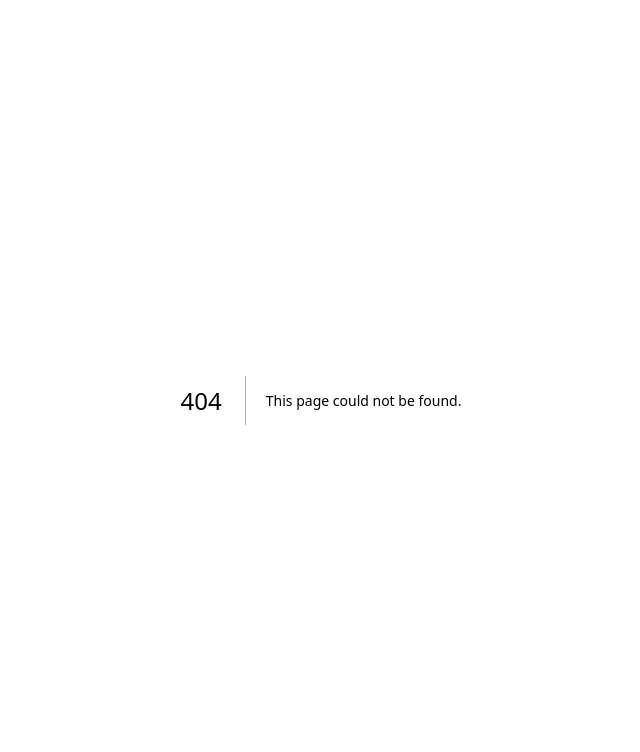
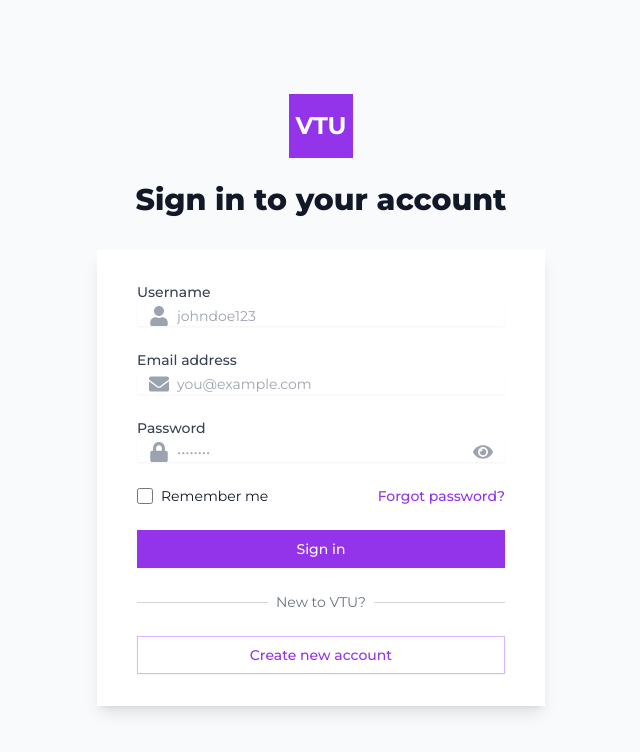
Before and after one commit to kenchigozie23/Africa-Data-Bundle, a Next.js app: page /login in a window 1280 px wide. Before the commit this address had no page. Shown: the top 752 px of the page, without its empty margins (319-959 px from the left). Built offline with nearby package versions, Linux system fonts and the light colour scheme.

Commit message:
first commit

```diff
--- /dev/null
+++ b/app/login/page.jsx
@@ -0,0 +1,246 @@
+"use client";
+
+import React, { useState } from 'react';
+import { motion } from 'framer-motion';
+import { FaEye, FaEyeSlash, FaUser, FaEnvelope, FaLock, FaPhone } from 'react-icons/fa';
+
+const AuthForms = () => {
+  const [isLogin, setIsLogin] = useState(true);
+  const [showPassword, setShowPassword] = useState(false);
+  const [showConfirmPassword, setShowConfirmPassword] = useState(false);
+
+  const containerVariants = {
+    hidden: { opacity: 0, y: 20 },
+    visible: {
+      opacity: 1,
+      y: 0,
+      transition: { duration: 0.5 }
+    }
+  };
+
+  const toggleForm = () => {
+    setIsLogin(!isLogin);
+    setShowPassword(false);
+    setShowConfirmPassword(false);
+  };
+
+  // Modify the input class to include bg-transparent
+  const inputClass = "pl-10 block w-full shadow-sm sm:text-sm border-gray-300 rounded-md transition-colors duration-200 ease-in-out focus:border-purple-500 focus:ring-2 focus:ring-purple-500 focus:outline-none bg-transparent";
+
+  return (
+    <div className="min-h-screen bg-gray-50 flex flex-col justify-center py-12 px-4 sm:px-6 lg:px-8">
+      <div className="sm:mx-auto sm:w-full sm:max-w-md">
+        <motion.div
+          initial={{ y: -50, opacity: 0 }}
+          animate={{ y: 0, opacity: 1 }}
+          transition={{ duration: 0.5 }}
+          className="flex justify-center"
+        >
+          <div className="h-16 w-16 bg-purple-600 rounded-lg flex items-center justify-center">
+            <span className="text-white text-2xl font-bold">VTU</span>
+          </div>
+        </motion.div>
+
+        <motion.h2
+          initial={{ opacity: 0 }}
+          animate={{ opacity: 1 }}
+          transition={{ delay: 0.3 }}
+          className="mt-6 text-center text-3xl font-extrabold text-gray-900"
+        >
+          {isLogin ? 'Sign in to your account' : 'Create your account'}
+        </motion.h2>
+      </div>
+
+      <div className="mt-8 sm:mx-auto sm:w-full sm:max-w-md">
+        <motion.div
+          variants={containerVariants}
+          initial="hidden"
+          animate="visible"
+          className="bg-white py-8 px-4 shadow-lg sm:rounded-lg sm:px-10"
+        >
+          <form className="space-y-6">
+            {!isLogin && (
+              <div>
+                <label htmlFor="name" className="block text-sm font-medium text-gray-700">
+                  Full Name
+                </label>
+                <div className="mt-1 relative">
+                  <div className="absolute inset-y-0 left-0 pl-3 flex items-center pointer-events-none">
+                    <FaUser className="h-5 w-5 text-gray-400" />
+                  </div>
+                  <input
+                    type="text"
+                    id="name"
+                    className={inputClass}
+                    placeholder="John Doe"
+                  />
+                </div>
+              </div>
+            )}
+
+            <div>
+              <label htmlFor="username" className="block text-sm font-medium text-gray-700">
+                Username
+              </label>
+              <div className="mt-1 relative">
+                <div className="absolute inset-y-0 left-0 pl-3 flex items-center pointer-events-none">
+                  <FaUser className="h-5 w-5 text-gray-400" />
+                </div>
+                <input
+                  type="text"
+                  id="username"
+                  className={inputClass}
+                  placeholder="johndoe123"
+                />
+              </div>
+            </div>
+
+            <div>
+              <label htmlFor="email" className="block text-sm font-medium text-gray-700">
+                Email address
+              </label>
+              <div className="mt-1 relative">
+                <div className="absolute inset-y-0 left-0 pl-3 flex items-center pointer-events-none">
+                  <FaEnvelope className="h-5 w-5 text-gray-400" />
+                </div>
+                <input
+                  type="email"
+                  id="email"
+                  className={inputClass}
+                  placeholder="you@example.com"
+                />
+              </div>
+            </div>
+
+            {!isLogin && (
+              <div>
+                <label htmlFor="phone" className="block text-sm font-medium text-gray-700">
+                  Phone Number
+                </label>
+                <div className="mt-1 relative">
+                  <div className="absolute inset-y-0 left-0 pl-3 flex items-center pointer-events-none">
+                    <FaPhone className="h-5 w-5 text-gray-400" />
+                  </div>
+                  <input
+                    type="tel"
+                    id="phone"
+                    className={inputClass}
+                    placeholder="+1234567890"
+                  />
+                </div>
+              </div>
+            )}
+
+            <div>
+              <label htmlFor="password" className="block text-sm font-medium text-gray-700">
+                Password
+              </label>
+              <div className="mt-1 relative">
+                <div className="absolute inset-y-0 left-0 pl-3 flex items-center pointer-events-none">
+                  <FaLock className="h-5 w-5 text-gray-400" />
+                </div>
+                <input
+                  type={showPassword ? "text" : "password"}
+                  id="password"
+                  className={inputClass}
+                  placeholder="••••••••"
+                />
+                <div
+                  className="absolute inset-y-0 right-0 pr-3 flex items-center cursor-pointer"
+                  onClick={() => setShowPassword(!showPassword)}
+                >
+                  {showPassword ?
+                    <FaEyeSlash className="h-5 w-5 text-gray-400 hover:text-purple-500" /> :
+                    <FaEye className="h-5 w-5 text-gray-400 hover:text-purple-500" />
+                  }
+                </div>
+              </div>
+            </div>
+
+            {!isLogin && (
+              <div>
+                <label htmlFor="confirmPassword" className="block text-sm font-medium text-gray-700">
+                  Confirm Password
+                </label>
+                <div className="mt-1 relative">
+                  <div className="absolute inset-y-0 left-0 pl-3 flex items-center pointer-events-none">
+                    <FaLock className="h-5 w-5 text-gray-400" />
+                  </div>
+                  <input
+                    type={showConfirmPassword ? "text" : "password"}
+                    id="confirmPassword"
+                    className={inputClass}
+                    placeholder="••••••••"
+                  />
+                  <div
+                    className="absolute inset-y-0 right-0 pr-3 flex items-center cursor-pointer"
+                    onClick={() => setShowConfirmPassword(!showConfirmPassword)}
+                  >
+                    {showConfirmPassword ?
+                      <FaEyeSlash className="h-5 w-5 text-gray-400 hover:text-purple-500" /> :
+                      <FaEye className="h-5 w-5 text-gray-400 hover:text-purple-500" />
+                    }
+                  </div>
+                </div>
+              </div>
+            )}
+
+            {isLogin && (
+              <div className="flex items-center justify-between">
+                <div className="flex items-center">
+                  <input
+                    id="remember-me"
+                    type="checkbox"
+                    className="h-4 w-4 text-purple-600 focus:ring-purple-500 border-gray-300 rounded"
+                  />
+                  <label htmlFor="remember-me" className="ml-2 block text-sm text-gray-900">
+                    Remember me
+                  </label>
+                </div>
+
+                <div className="text-sm">
+                  <a href="#" className="font-medium text-purple-600 hover:text-purple-500">
+                    Forgot password?
+                  </a>
+                </div>
+              </div>
+            )}
+
+            <motion.button
+              whileHover={{ scale: 1.02 }}
+              whileTap={{ scale: 0.98 }}
+              type="submit"
+              className="w-full flex justify-center py-2 px-4 border border-transparent rounded-md shadow-sm text-sm font-medium text-white bg-purple-600 hover:bg-purple-700 focus:outline-none focus:ring-2 focus:ring-offset-2 focus:ring-purple-500"
+            >
+              {isLogin ? 'Sign in' : 'Create Account'}
+            </motion.button>
+          </form>
+
+          <div className="mt-6">
+            <div className="relative">
+              <div className="absolute inset-0 flex items-center">
+                <div className="w-full border-t border-gray-300" />
+              </div>
+              <div className="relative flex justify-center text-sm">
+                <span className="px-2 bg-white text-gray-500">
+                  {isLogin ? "New to VTU?" : "Already have an account?"}
+                </span>
+              </div>
+            </div>
+
+            <div className="mt-6">
+              <button
+                onClick={toggleForm}
+                className="w-full inline-flex justify-center py-2 px-4 border border-purple-300 rounded-md shadow-sm bg-white text-sm font-medium text-purple-600 hover:bg-purple-50 focus:outline-none focus:ring-2 focus:ring-offset-2 focus:ring-purple-500"
+              >
+                {isLogin ? 'Create new account' : 'Sign in to existing account'}
+              </button>
+            </div>
+          </div>
+        </motion.div>
+      </div>
+    </div>
+  );
+};
+
+export default AuthForms;
```
